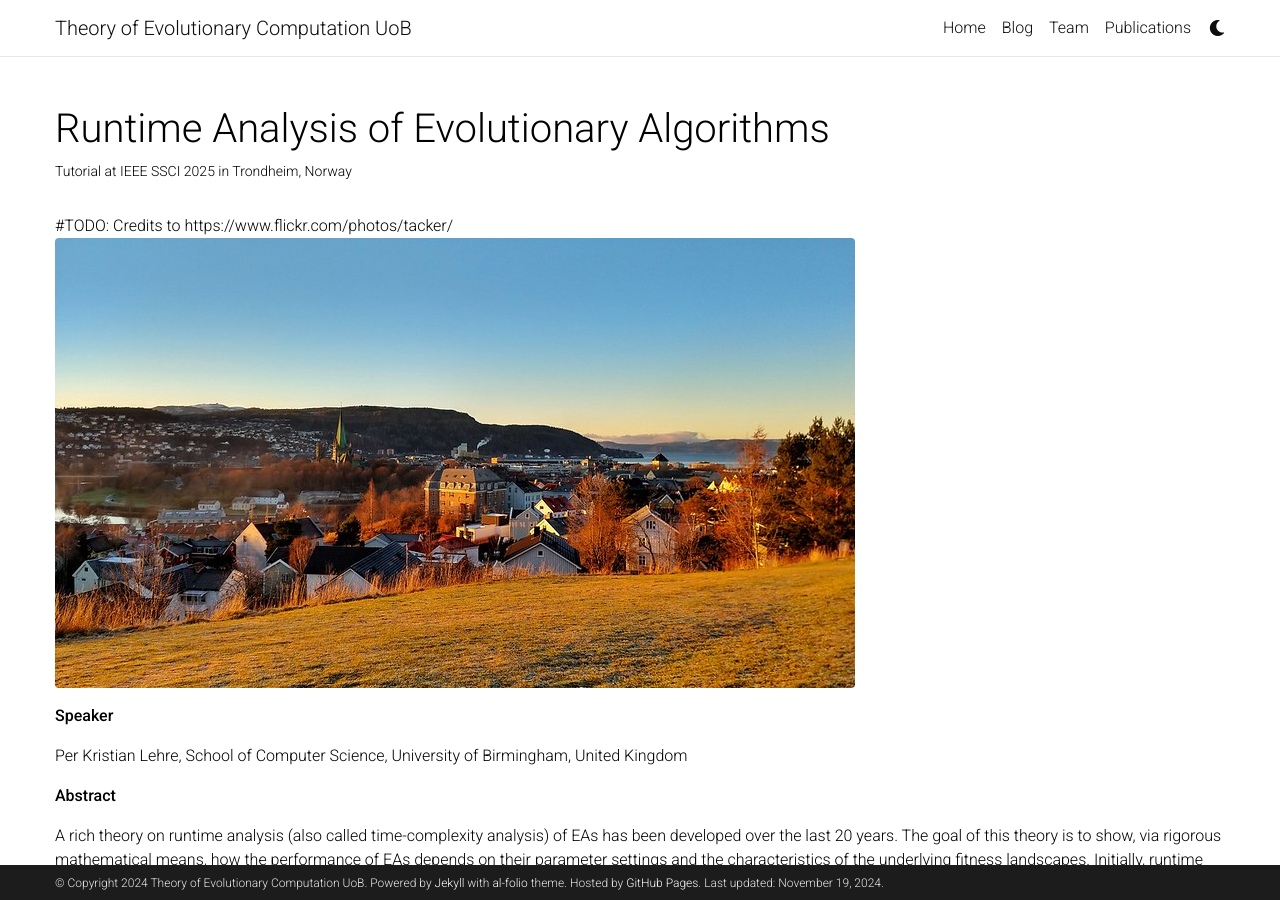
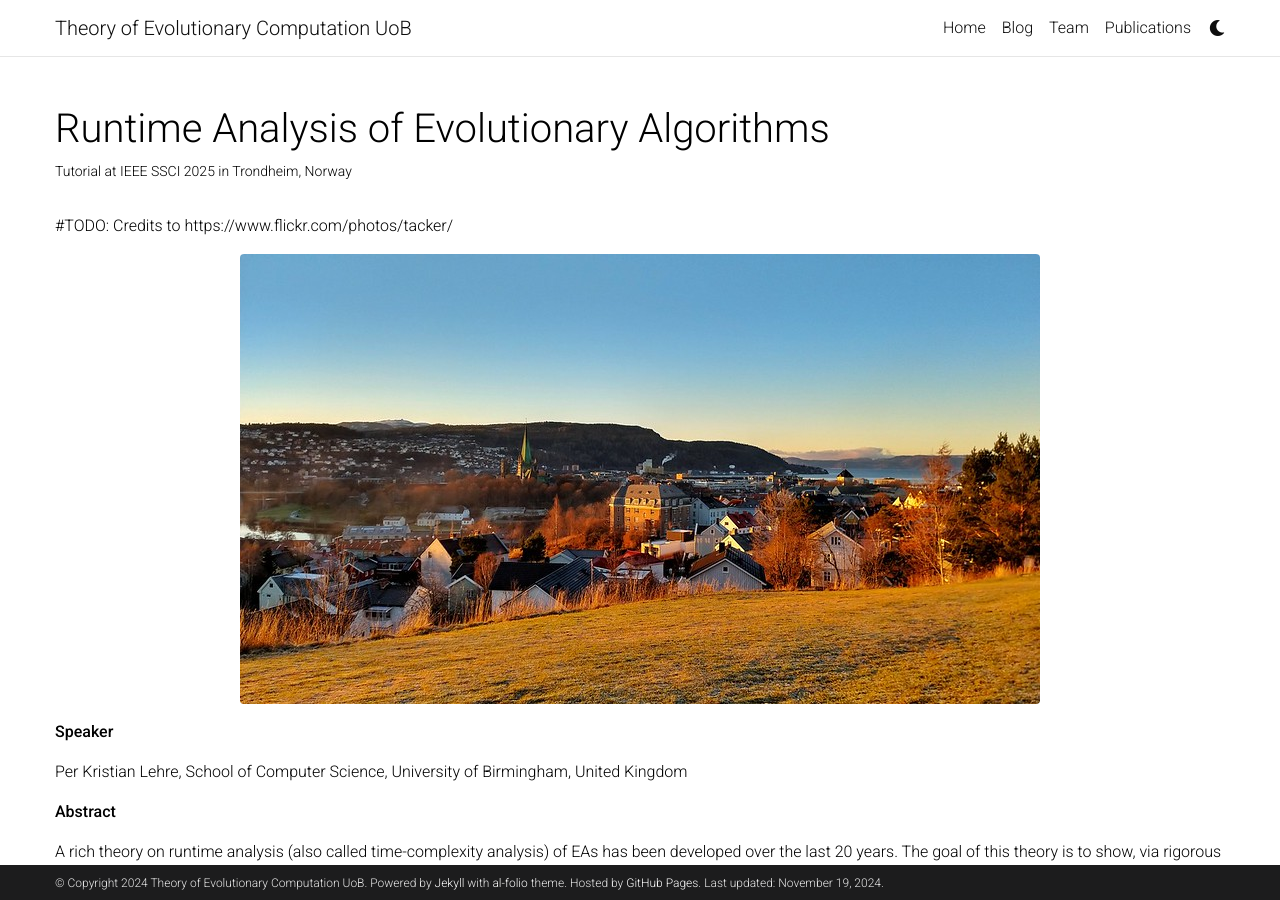
Before and after one commit to pklehre/EC-Theory-UoB, a Jekyll site: the page built from _pages/ieee_ssci_tutorial_2025.md, in a window 1280 px wide and 900 px high. Built offline with Jekyll 4.4.1, drawn with Linux system fonts in a browser that asks for light colours; comment, search, counter and statistics services are not loaded; a style sheet for code colours, icons or effects is not loaded.

Commit message:
Image now renders correctly

```diff
--- a/_pages/ieee_ssci_tutorial_2025.md
+++ b/_pages/ieee_ssci_tutorial_2025.md
@@ -11,7 +11,9 @@
 ---
 
 #TODO: Credits to https://www.flickr.com/photos/tacker/
-![Trondheim](/assets/img/trondheim_festningen.jpg){: width="800" .rounded}
+
+{: style="text-align:center"}
+![Trondheim]({{ "/assets/img/trondheim_festningen.jpg" | relative_url }}){: width="800" .rounded}
 
 **Speaker**
 
```
